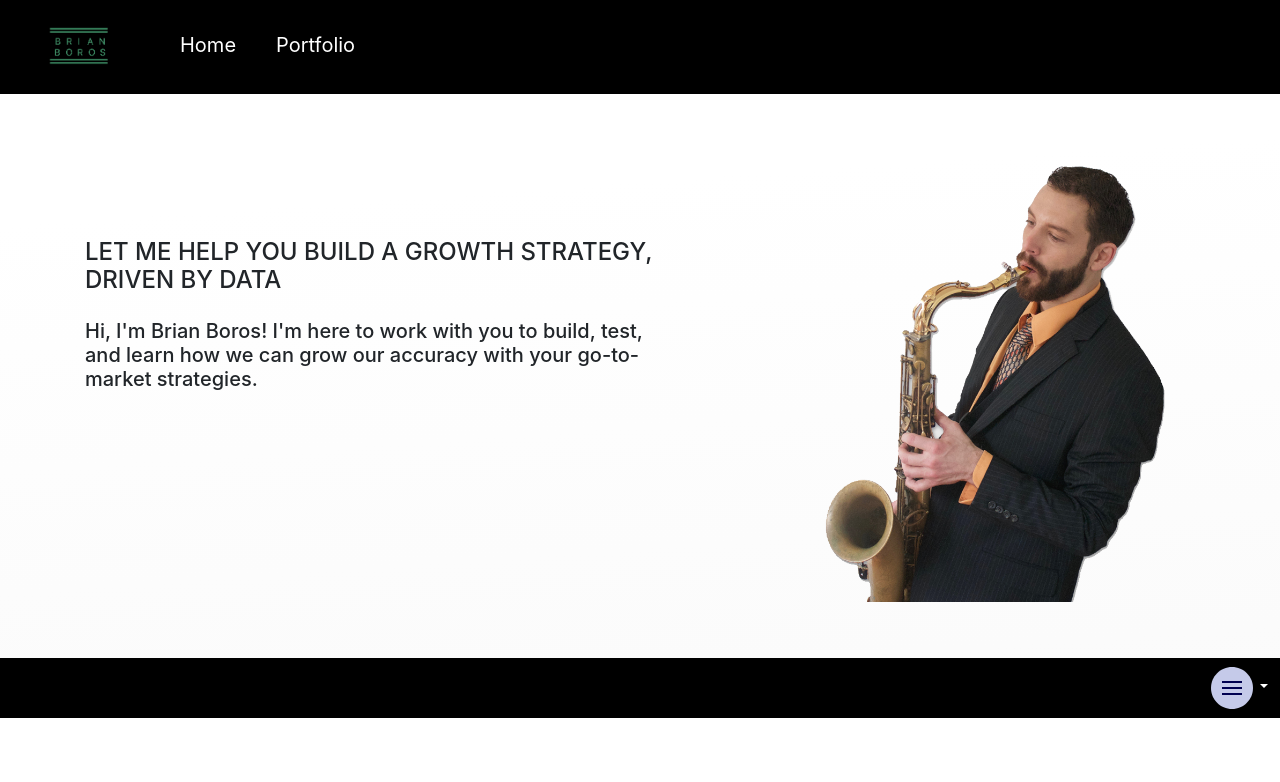
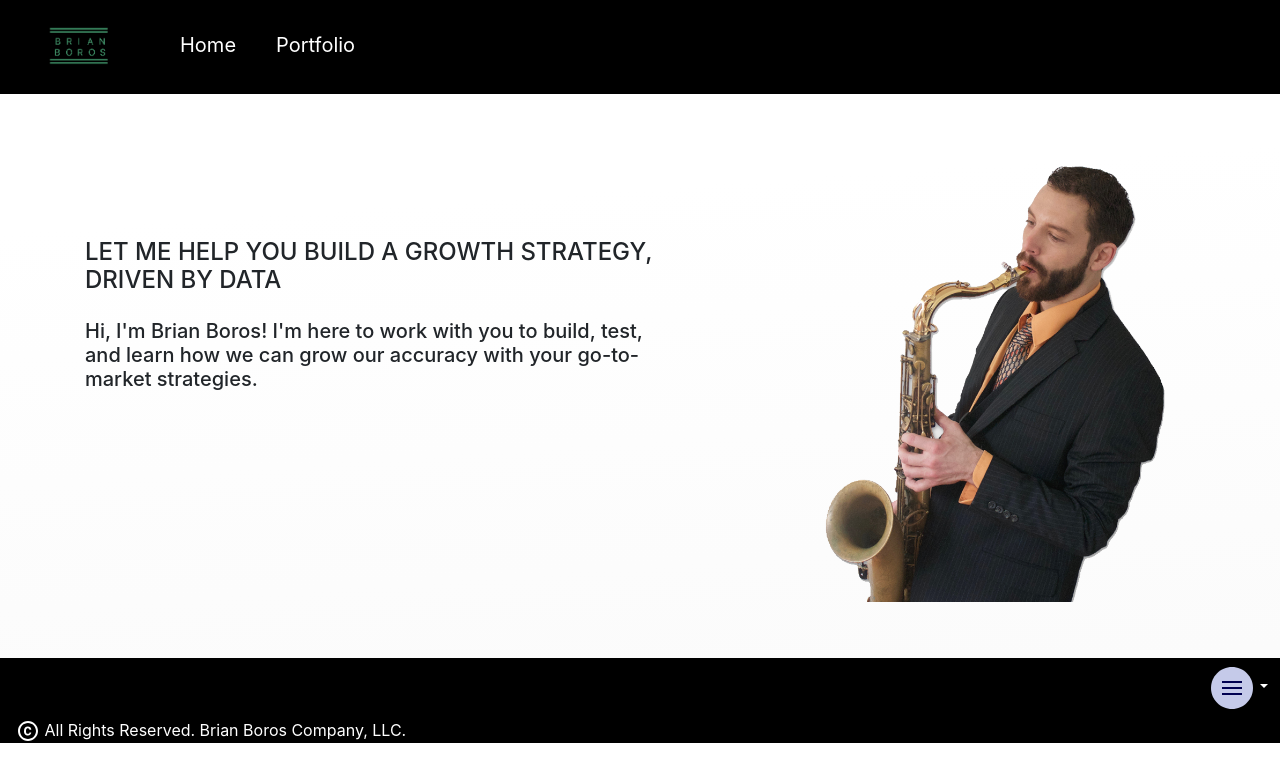
Before and after one commit to brianboros7/brian-boros-web, a React (Create React App) app: page / in a window 1280 px wide. Shown: the top 782 px of the page. Built offline with nearby package versions, Linux system fonts and the light colour scheme.

Commit message:
added copyright icon to footer

```diff
--- a/src/components/app/footer/Footer.js
+++ b/src/components/app/footer/Footer.js
@@ -1,12 +1,15 @@
 import React from 'react'
 import NavBurger from '../../menu/NavBurger';
 import './style.scss';
+
+import CopyrightIcon from '@material-ui/icons/Copyright';
 
 function Footer()  {
 
     return(
         <footer>
             <NavBurger />
+            <p><CopyrightIcon /> All Rights Reserved. Brian Boros Company, LLC.</p>
         </footer>
     )
 }
--- a/src/components/app/footer/style.scss
+++ b/src/components/app/footer/style.scss
@@ -2,3 +2,11 @@ footer {
     background-color: black;
     position: relative;
 }
+.footer {
+    padding: 0 1rem;
+    color: white;
+}
+footer p {
+    padding: 0 1rem;
+    color: white;
+}
```
Also changed, not shown: package.json (+8 -0 lines), 2 other files (tests, documents, lock files or other folders).
